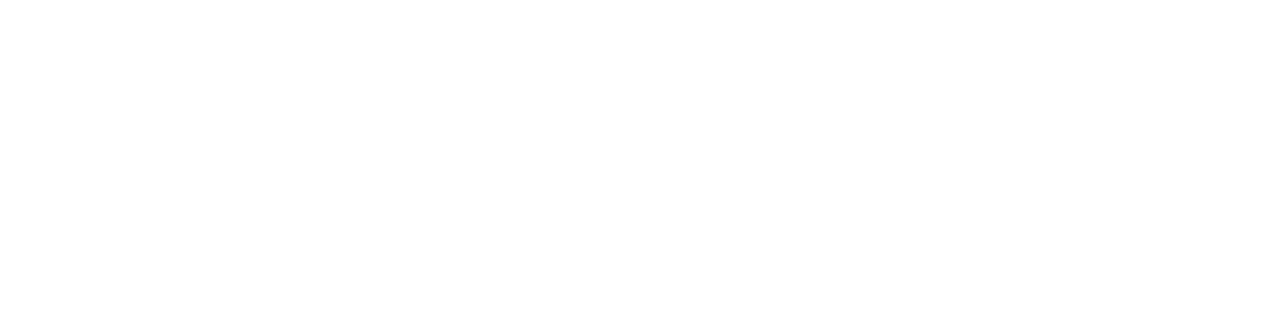
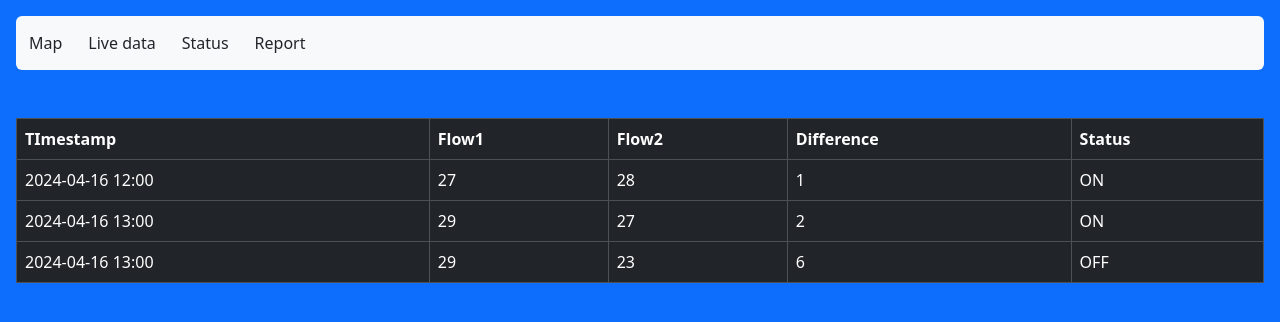
Before and after one commit to abaig08/cloud-dash, a React (Create React App) app in the folder frontend/: page /live in a window 1280 px wide. Before the commit this address had no page. Shown: the top 322 px of the page. Built offline with nearby package versions, Linux system fonts and the light colour scheme.

Commit message:
Live data table

```diff
--- a/frontend/src/App.js
+++ b/frontend/src/App.js
@@ -3,6 +3,8 @@
 import Login from './Login'
 import Signup from './Signup'
 import Home from './Home'
+import Live from './Live'
+
 
 
 function App() {
@@ -12,6 +14,7 @@
       <Route path='/' element={<Login/>}> </Route>
       <Route path='/signup' element={<Signup/>}> </Route>
       <Route path='/home' element={<Home/>}> </Route>
+      <Route path='/live' element={<Live/>}> </Route>
     </Routes>
     </BrowserRouter>
 
--- a/frontend/src/Home.js
+++ b/frontend/src/Home.js
@@ -7,7 +7,10 @@
         <nav class="navbar navbar-expand-sm bg-light navbar-light rounded-2">
           <ul class="navbar-nav">
             <li class="nav-item active">
-            <Link to="/" className='btn btn-default w-100  text-decoration-none'>Map</Link>
+            <Link to="/home" className='btn btn-default w-100  text-decoration-none'>Map</Link>
+            </li>
+            <li class="nav-item active">
+            <Link to="/live" className='btn btn-default w-100  text-decoration-none'>Live data</Link>
             </li>
             <li class="nav-item active">
             <Link to="/" className='btn btn-default w-100  text-decoration-none'>Status</Link>
@@ -15,8 +18,6 @@
             <li class="nav-item active">
             <Link to="/" className='btn btn-default w-100  text-decoration-none'>Report</Link>
             </li>
-
-
           </ul>
         </nav>
     </div>
--- /dev/null
+++ b/frontend/src/Live.js
@@ -0,0 +1,65 @@
+import React from 'react'
+import { Link } from 'react-router-dom'
+
+
+function Live() {
+  return (
+    <div className=' bg-primary vh-100 p-3'>
+        <nav class="navbar navbar-expand-sm bg-light navbar-light rounded-2">
+          <ul class="navbar-nav">
+            <li class="nav-item active">
+            <Link to="/home" className='btn btn-default w-100  text-decoration-none'>Map</Link>
+            </li>
+            <li class="nav-item active">
+            <Link to="/live" className='btn btn-default w-100  text-decoration-none'>Live data</Link>
+            </li>
+            <li class="nav-item active">
+            <Link to="/" className='btn btn-default w-100  text-decoration-none'>Status</Link>
+            </li>
+            <li class="nav-item active">
+            <Link to="/" className='btn btn-default w-100  text-decoration-none'>Report</Link>
+            </li>
+          </ul>
+        </nav>
+        <div class="pt-5">
+        <table class="table table-bordered table-dark ">
+            <thead>
+                <tr>
+                <th scope="col">TImestamp</th>
+                <th scope="col">Flow1</th>
+                <th scope="col">Flow2</th>
+                <th scope="col">Difference</th>
+                <th scope="col">Status</th>
+                </tr>
+            </thead>
+            <tbody>
+                <tr>
+                <td >2024-04-16 12:00</td>
+                <td>27</td>
+                <td>28</td>
+                <td>1</td>
+                <td>ON</td>
+                </tr>
+                <tr>
+                <td >2024-04-16 13:00</td>
+                <td>29</td>
+                <td>27</td>
+                <td>2</td>
+                <td>ON</td>
+                </tr>
+                <tr>
+                <td >2024-04-16 13:00</td>
+                <td>29</td>
+                <td>23</td>
+                <td>6</td>
+                <td>OFF</td>
+                </tr>
+            </tbody>
+            </table>
+        </div>
+
+    </div>
+  )
+}
+
+export default Live
```
Also changed, not shown: 1 other file (tests, documents, lock files or other folders).
